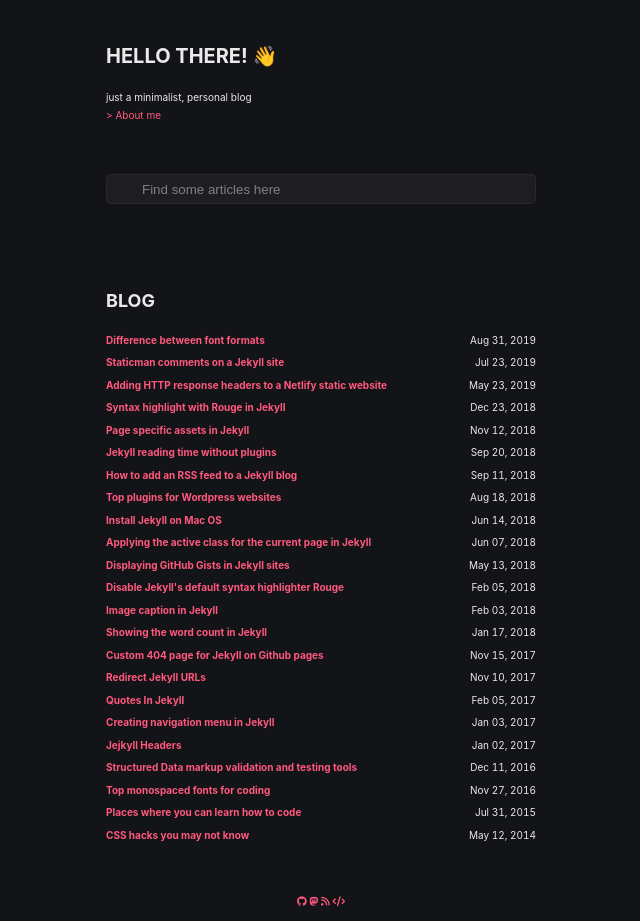
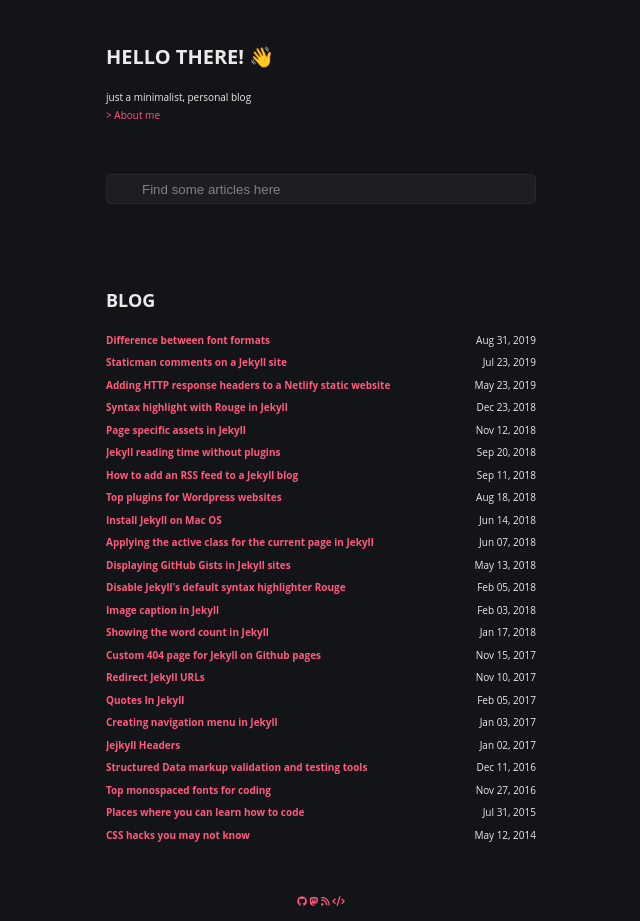
Before and after one commit to SeimiNomore/jlchristian.com, a Jekyll site: the page built from index.html, in a window 1280 px wide. Shown: the whole page, without its empty margins (319-959 px from the left). Built offline with Jekyll 4.4.1, drawn with Linux system fonts in a browser that asks for light colours; nearby versions of some CDN libraries.

Commit message:
update font

```diff
--- a/_sass/_main.scss
+++ b/_sass/_main.scss
@@ -141,7 +141,7 @@
 }
 
 body {
-	font-family: var(--text-font), -apple-system,"Segoe UI","Noto Sans",Helvetica,sans-serif,"Apple Color Emoji","Segoe UI Emoji";
+	font-family: var(--text-font), 'Open Sans', Arial, sans-serif;;
 	text-rendering: optimizeLegibility;
 	line-height: 1.75;
 	color: var(--main-text-color);
```
